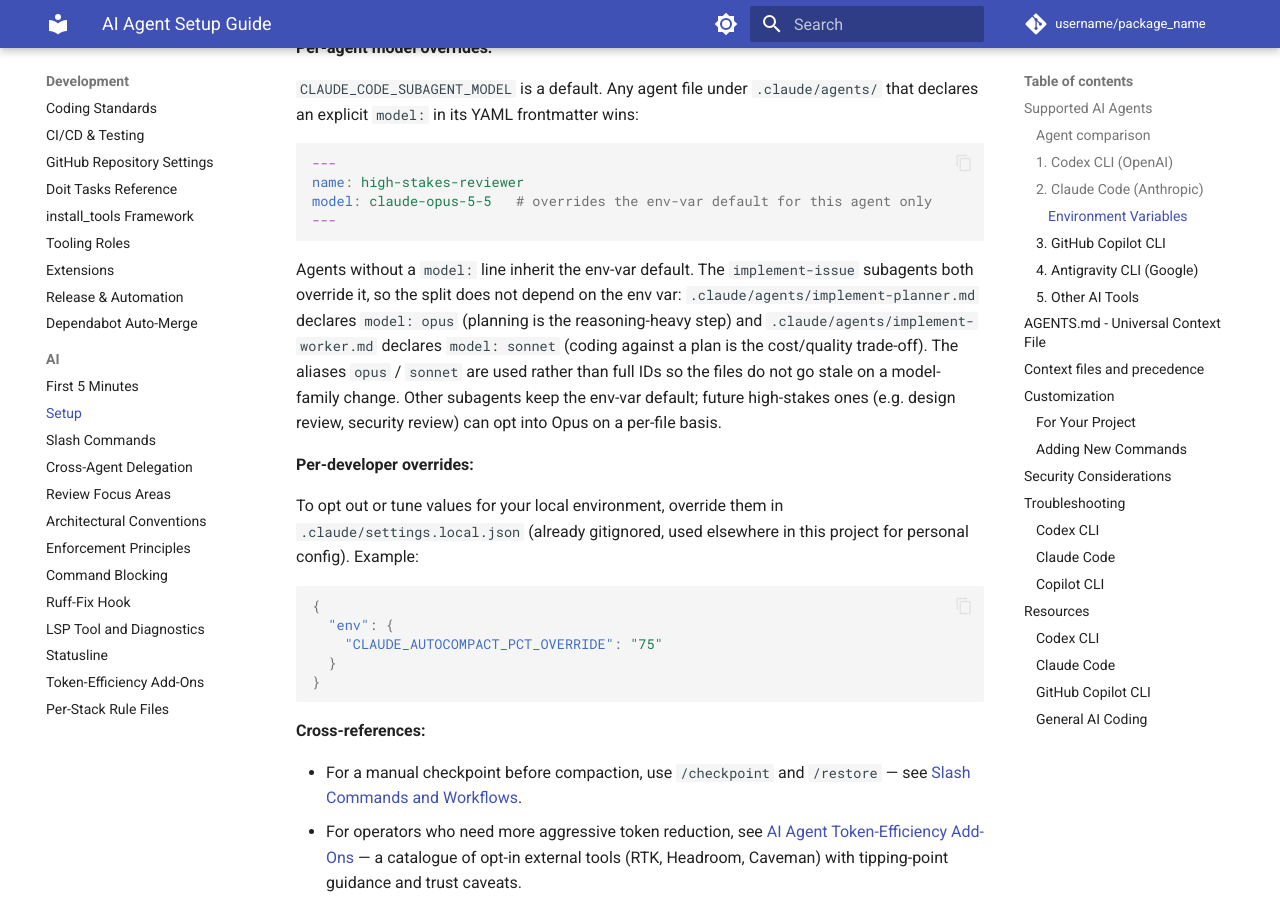
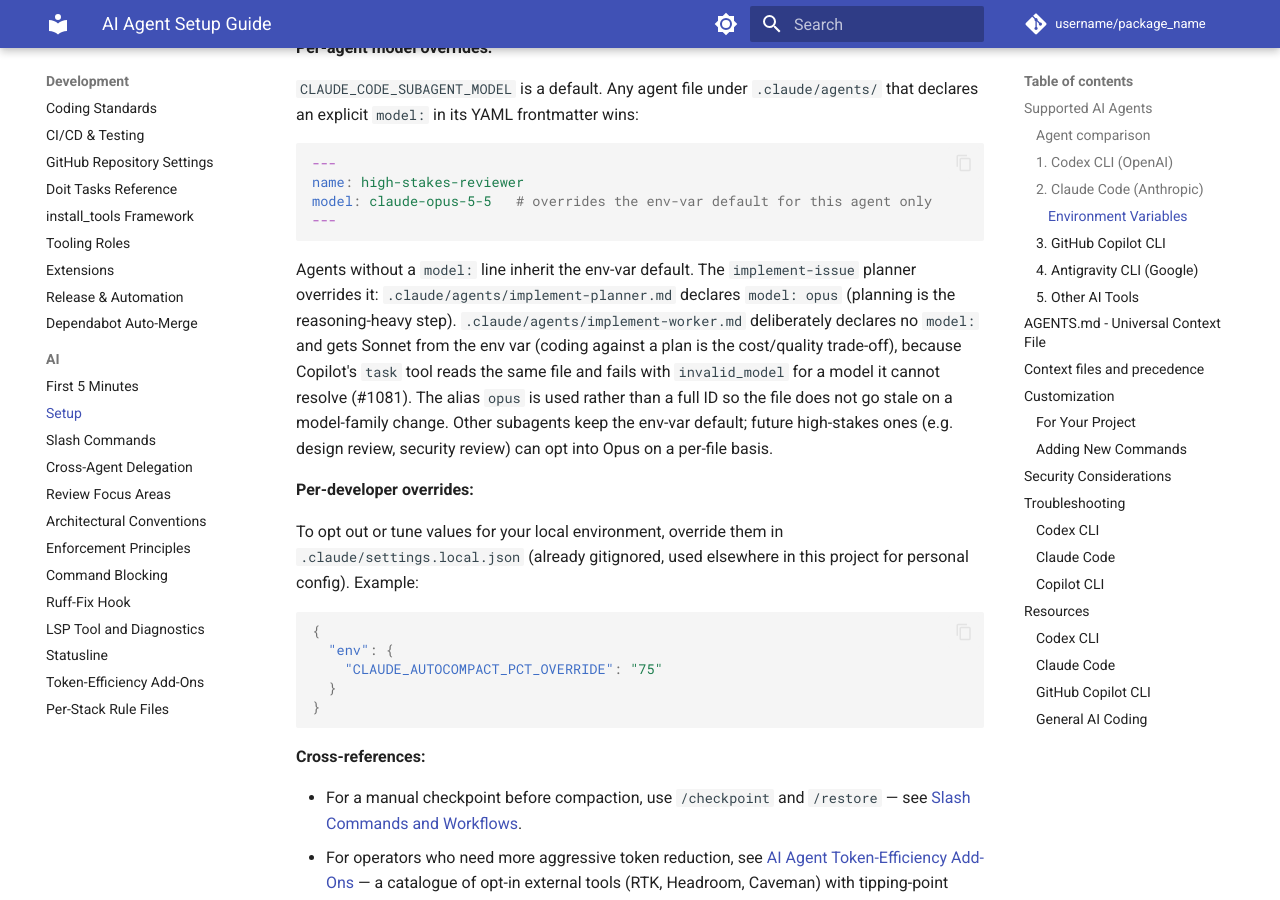
Before and after one commit to endavis/pyproject-template, an MkDocs documentation site: the page built from docs/development/AI_SETUP.md, in a window 1280 px wide and 900 px high, scrolled down 5961 px. Built offline with MkDocs 1.6.1 and Material for MkDocs 9.7.7, drawn with Linux system fonts in a browser that asks for light colours; comment, search, counter and statistics services are not loaded.

Commit message:
fix: let Copilot start implement-worker by dropping its model key (merges PR #1082, addresses #1081)
Copilot's task tool reads .claude/agents/implement-worker.md and failed
with invalid_model on the `model: sonnet` line added in #1077, so the
implement-issue Coder step could not run in Copilot. Remove the key: in
Claude Code the worker still gets Sonnet from CLAUDE_CODE_SUBAGENT_MODEL,
and Copilot picks its own model. A test now forbids a model key on the
worker, and the skill note and AI_SETUP.md say why.

Addresses #1081


Claude-Session: https://claude.ai/code/session_01NXu1sfZ9anmU8Q7j7H7grL

Co-authored-by: Claude Opus 5.5 <noreply@anthropic.com>

````diff
--- a/docs/development/AI_SETUP.md
+++ b/docs/development/AI_SETUP.md
@@ -151,7 +151,7 @@ model: claude-opus-5-5   # overrides the env-var default for this agent only
 ---
 ```
 
-Agents without a `model:` line inherit the env-var default. The `implement-issue` subagents both override it, so the split does not depend on the env var: `.claude/agents/implement-planner.md` declares `model: opus` (planning is the reasoning-heavy step) and `.claude/agents/implement-worker.md` declares `model: sonnet` (coding against a plan is the cost/quality trade-off). The aliases `opus` / `sonnet` are used rather than full IDs so the files do not go stale on a model-family change. Other subagents keep the env-var default; future high-stakes ones (e.g. design review, security review) can opt into Opus on a per-file basis.
+Agents without a `model:` line inherit the env-var default. The `implement-issue` planner overrides it: `.claude/agents/implement-planner.md` declares `model: opus` (planning is the reasoning-heavy step). `.claude/agents/implement-worker.md` deliberately declares no `model:` and gets Sonnet from the env var (coding against a plan is the cost/quality trade-off), because Copilot's `task` tool reads the same file and fails with `invalid_model` for a model it cannot resolve (#1081). The alias `opus` is used rather than a full ID so the file does not go stale on a model-family change. Other subagents keep the env-var default; future high-stakes ones (e.g. design review, security review) can opt into Opus on a per-file basis.
 
 **Per-developer overrides:**
 
````
Also changed, not shown: .agents/skills/implement-issue/SKILL.md (+2 -2 lines), .claude/agents/implement-worker.md (+0 -1 lines), .claude/skills/implement-issue/SKILL.md (+2 -2 lines), 2 other files.
